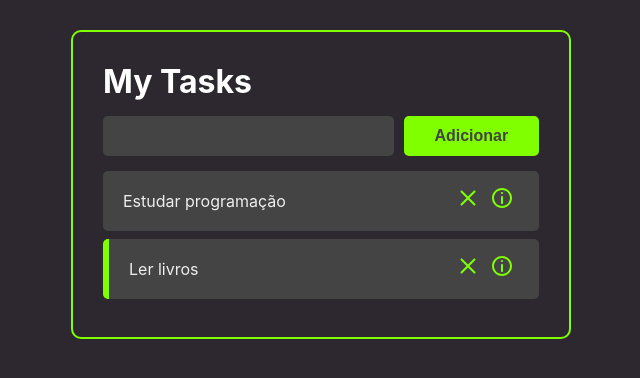
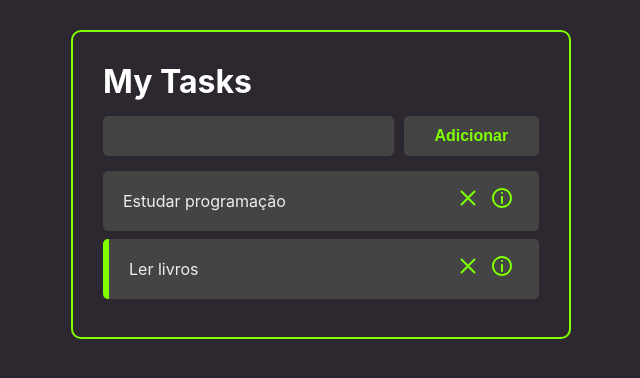
Before and after one commit to DanielDevMuitomoney/React-Task-App, a React (Vite) app: page / in a window 1280 px wide. In both pictures the pointer is over the button "Adicionar". Shown: the top 378 px of the page, without its empty margins (319-959 px from the left). Built offline with nearby package versions, Linux system fonts and the light colour scheme.

Commit message:
css button

```diff
--- a/src/styles/stylesComponents/ConfirmButton.css
+++ b/src/styles/stylesComponents/ConfirmButton.css
@@ -9,10 +9,12 @@
     font-weight: bold;
     cursor: pointer;
     border: none;
-    transition: all 0.5s ease;
+        transition: all 0.5s ease;
+
 }
 
-.button:hover {
+.button-confirm:hover {
     background-color: #444;
     color: chartreuse;
+
 }
```
